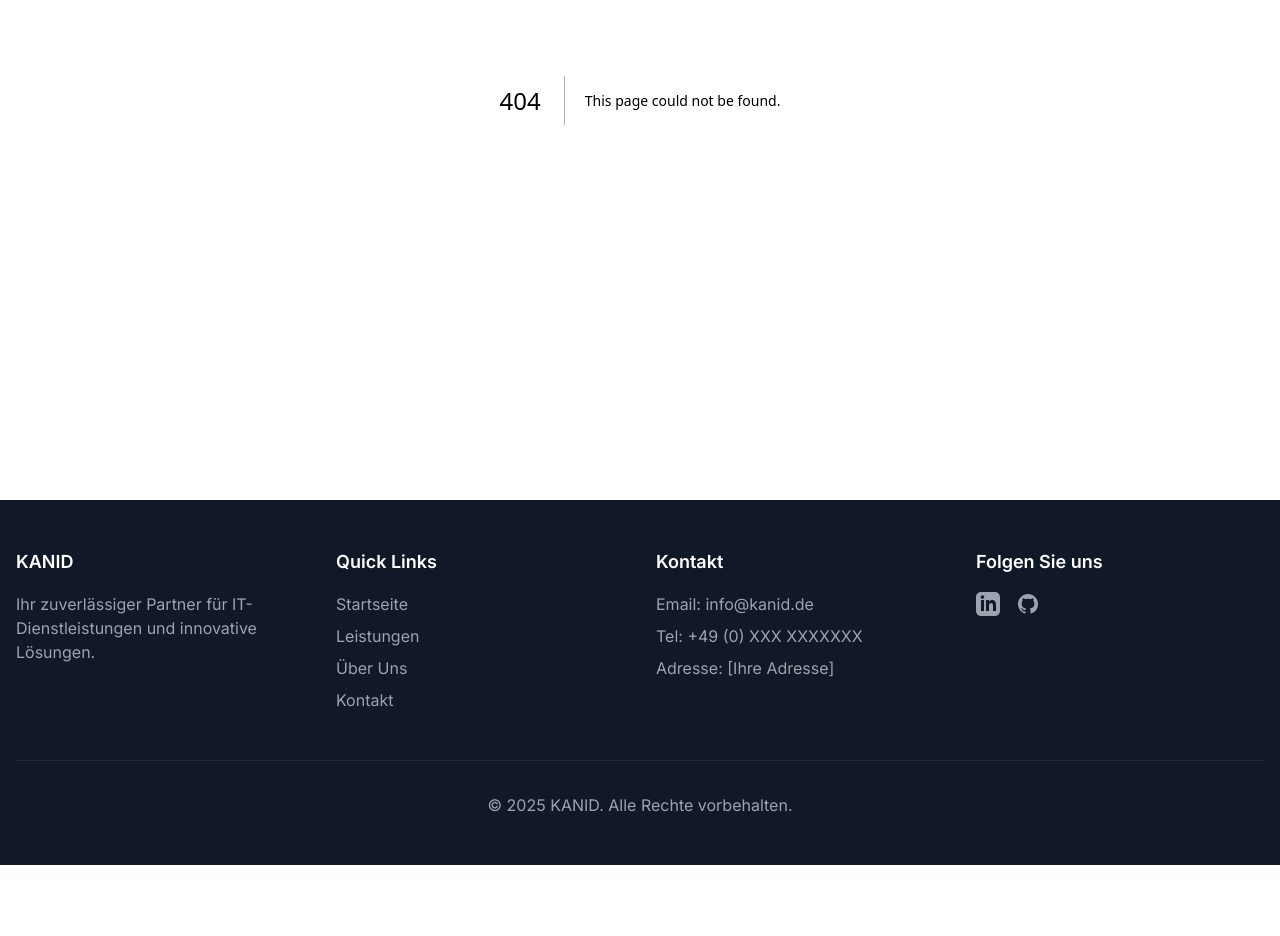
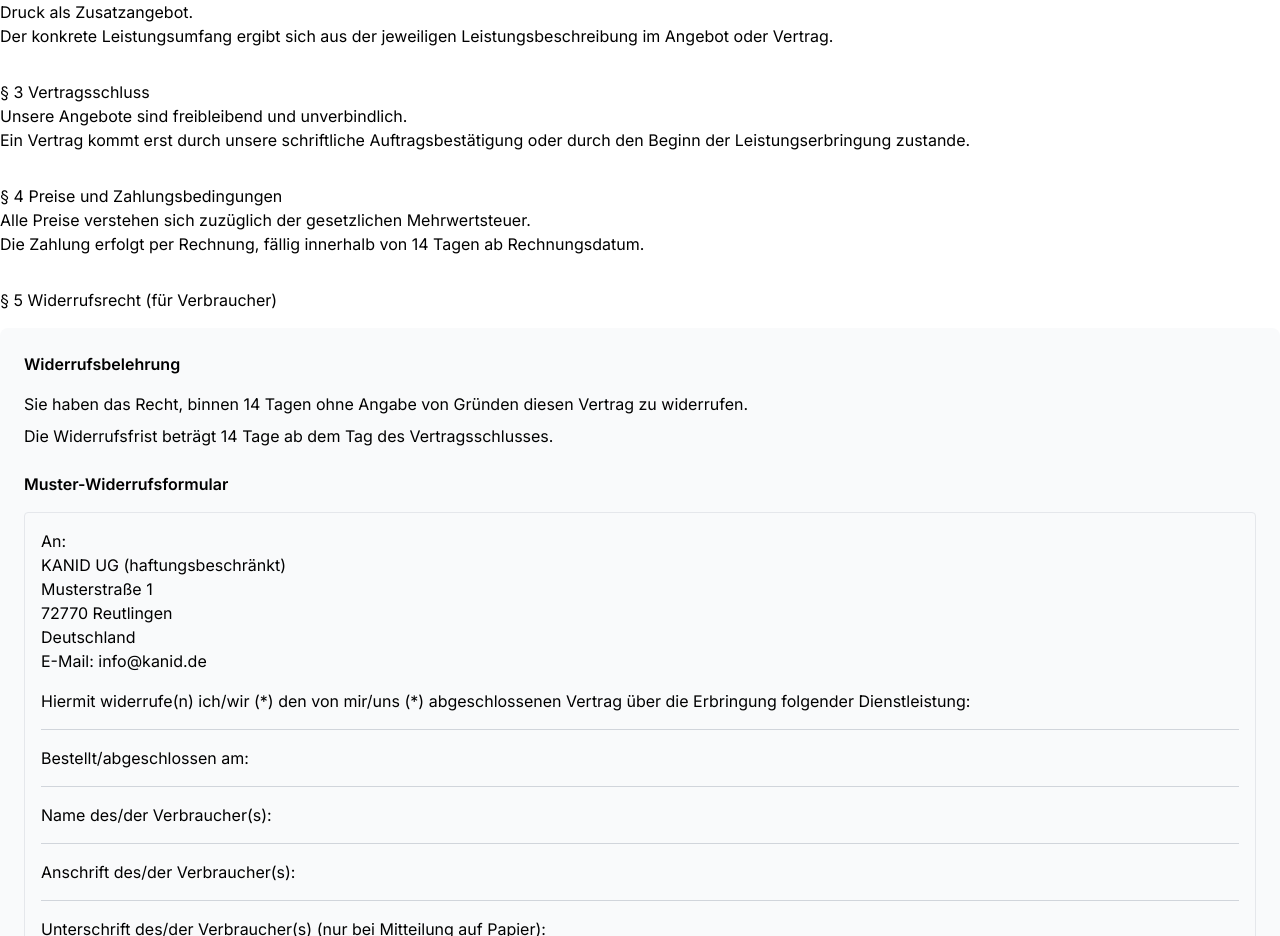
Before and after one commit to KANIDv/kanid-website, a Next.js app: page /agb in a window 1280 px wide. Before the commit this address had no page. Shown: the part 364-1300 px from the top of the page. Before the commit the page ends 1229 px from the top, so only its background shows below. Built offline with nearby package versions, Linux system fonts and the light colour scheme.

Commit message:
AGB-Seite hinzugefügt

```diff
--- /dev/null
+++ b/src/app/agb/page.tsx
@@ -0,0 +1,72 @@
+export default function AGBPage() {
+  return (
+    <main className="legal-content pt-20">
+      <h1 className="text-3xl font-bold mb-8">Allgemeine Geschäftsbedingungen (AGB)</h1>
+      <div className="legal-section">
+        <h2>§ 1 Geltungsbereich</h2>
+        <p>Diese AGB gelten für sämtliche Verträge, die über die Website der KANID UG (haftungsbeschränkt) (nachfolgend "KANID" oder "wir") mit Kunden ("Vertragspartner") geschlossen werden. Sie gelten ebenso für Offline-Verträge, sofern im Einzelfall nicht ausdrücklich etwas anderes vereinbart ist.</p>
+
+        <h2 className="mt-8">§ 2 Vertragsgegenstand</h2>
+        <p>KANID erbringt Dienstleistungen in den Bereichen Ingenieur-/Konstruktionsberatung, Prozess- und Produktionsoptimierung, Aftersales- und Servicekonzepte sowie 3D-Druck als Zusatzangebot.</p>
+        <p>Der konkrete Leistungsumfang ergibt sich aus der jeweiligen Leistungsbeschreibung im Angebot oder Vertrag.</p>
+
+        <h2 className="mt-8">§ 3 Vertragsschluss</h2>
+        <p>Unsere Angebote sind freibleibend und unverbindlich.</p>
+        <p>Ein Vertrag kommt erst durch unsere schriftliche Auftragsbestätigung oder durch den Beginn der Leistungserbringung zustande.</p>
+
+        <h2 className="mt-8">§ 4 Preise und Zahlungsbedingungen</h2>
+        <p>Alle Preise verstehen sich zuzüglich der gesetzlichen Mehrwertsteuer.</p>
+        <p>Die Zahlung erfolgt per Rechnung, fällig innerhalb von 14 Tagen ab Rechnungsdatum.</p>
+
+        <h2 className="mt-8">§ 5 Widerrufsrecht (für Verbraucher)</h2>
+        <div className="bg-gray-50 p-6 rounded-lg mt-4">
+          <h3 className="font-semibold mb-4">Widerrufsbelehrung</h3>
+          <p>Sie haben das Recht, binnen 14 Tagen ohne Angabe von Gründen diesen Vertrag zu widerrufen.</p>
+          <p className="mt-2">Die Widerrufsfrist beträgt 14 Tage ab dem Tag des Vertragsschlusses.</p>
+
+          <div className="mt-6">
+            <h3 className="font-semibold mb-4">Muster-Widerrufsformular</h3>
+            <div className="border p-4 rounded">
+              <p className="mb-4">An:<br />
+              KANID UG (haftungsbeschränkt)<br />
+              Musterstraße 1<br />
+              72770 Reutlingen<br />
+              Deutschland<br />
+              E-Mail: info@kanid.de</p>
+
+              <p>Hiermit widerrufe(n) ich/wir (*) den von mir/uns (*) abgeschlossenen Vertrag über die Erbringung folgender Dienstleistung:</p>
+
+              <div className="my-4 border-b border-gray-300"></div>
+
+              <p>Bestellt/abgeschlossen am:</p>
+              <div className="my-4 border-b border-gray-300"></div>
+
+              <p>Name des/der Verbraucher(s):</p>
+              <div className="my-4 border-b border-gray-300"></div>
+
+              <p>Anschrift des/der Verbraucher(s):</p>
+              <div className="my-4 border-b border-gray-300"></div>
+
+              <p>Unterschrift des/der Verbraucher(s) (nur bei Mitteilung auf Papier):</p>
+              <div className="my-4 border-b border-gray-300"></div>
+
+              <p>Datum:</p>
+              <div className="my-4 border-b border-gray-300"></div>
+
+              <p className="text-sm text-gray-600">(*) Unzutreffendes bitte streichen.</p>
+            </div>
+          </div>
+        </div>
+
+        <h2 className="mt-8">§ 6 Haftung</h2>
+        <p>Wir haften unbeschränkt für Vorsatz und grobe Fahrlässigkeit sowie für Schäden aus der Verletzung des Lebens, des Körpers oder der Gesundheit.</p>
+        <p>Bei leichter Fahrlässigkeit haften wir nur bei Verletzung wesentlicher Vertragspflichten (Kardinalpflichten).</p>
+
+        <h2 className="mt-8">§ 7 Schlussbestimmungen</h2>
+        <p>Es gilt das Recht der Bundesrepublik Deutschland unter Ausschluss des UN-Kaufrechts.</p>
+        <p>Gerichtsstand ist – soweit gesetzlich zulässig – Reutlingen.</p>
+        <p>Stand: März 2024</p>
+      </div>
+    </main>
+  )
+}
```
